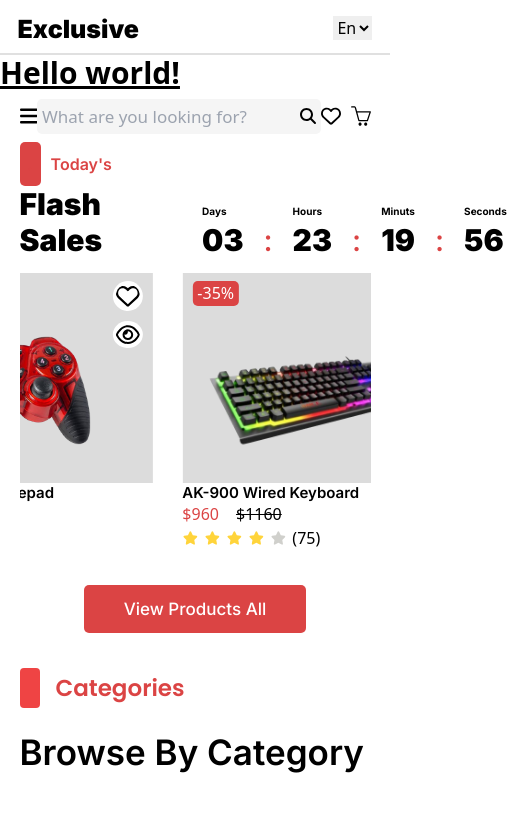
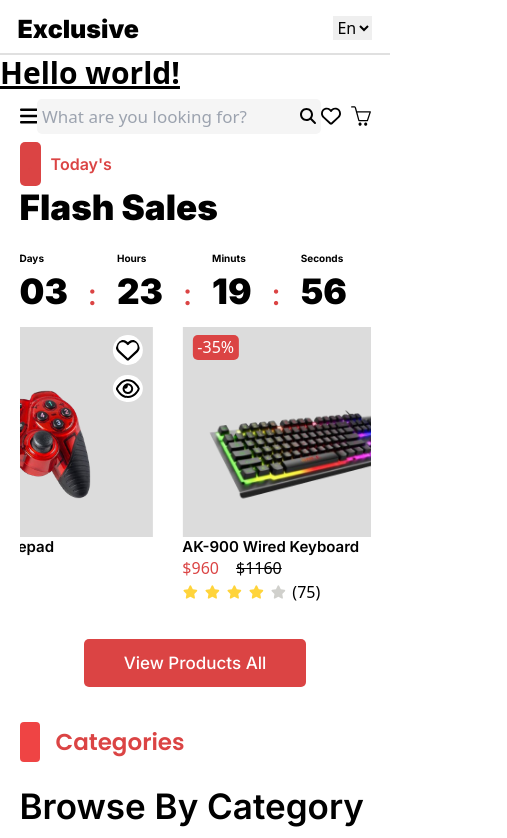
Before and after one commit to aslanoffvuqar/E-Commerce-Final-React, a React (Create React App) app: page /Home in a window 390 px wide. Shown: the top 838 px of the page, 507 px wide, since content can reach past the window. Built offline with nearby package versions, Linux system fonts and the light colour scheme.

Commit message:
responsive section_one end

```diff
--- a/src/Components/Section_one_main/Section_one.module.css
+++ b/src/Components/Section_one_main/Section_one.module.css
@@ -28,7 +28,6 @@
 .product_whatc_wrapper {
     display: flex;
     align-items: end;
-    font-family: Inter;
     font: 900 30px Inter;
     gap: 100px;
     margin: 0px 0px 15px;
@@ -198,5 +197,8 @@
 }
 
 @media only screen and (max-width: 415px) {
-
+    .product_whatc_wrapper{
+        display: block;
+        font-size: 35px;
+    }
 }
```
